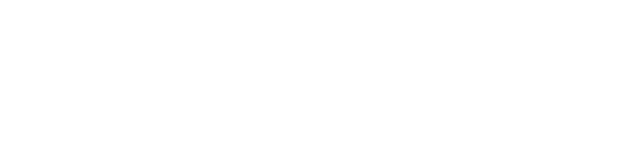
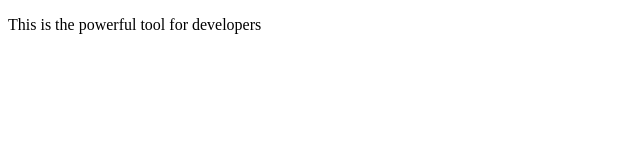
Before and after one commit to BASHANEW/gitPractice, a plain HTML site: page Pages/index.html in a window 1280 px wide. Shown: the whole page, without its empty margins (0-640 px from the left). Drawn offline with Linux system fonts and the light colour scheme.

Commit message:
created paragraph

```diff
--- a/Pages/index.html
+++ b/Pages/index.html
@@ -7,6 +7,6 @@
     <title>gitPractice</title>
 </head>
 <body>
-
+    <p>This is the powerful tool for developers</p>
 </body>
 </html>
```
